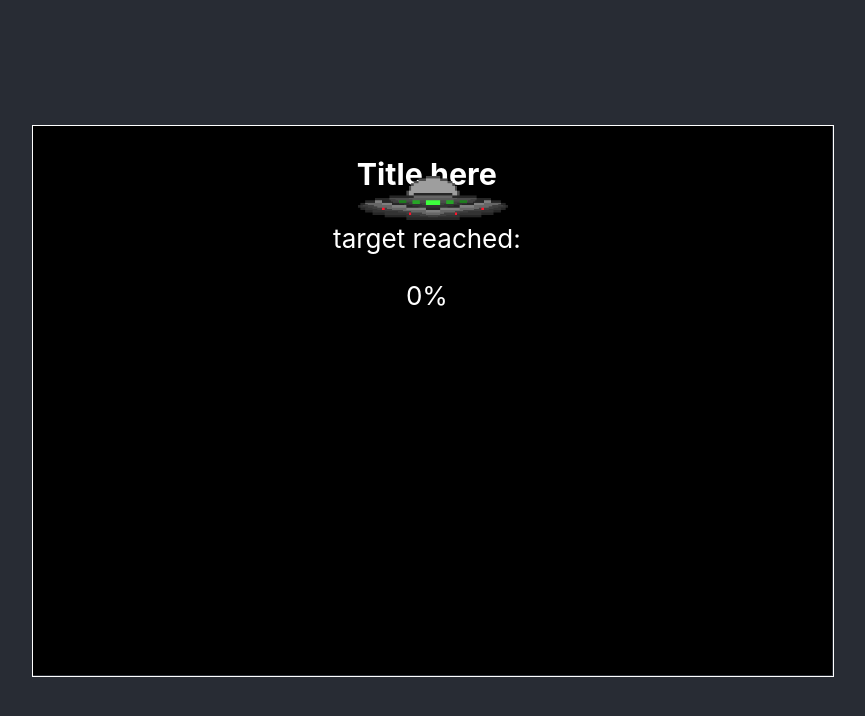
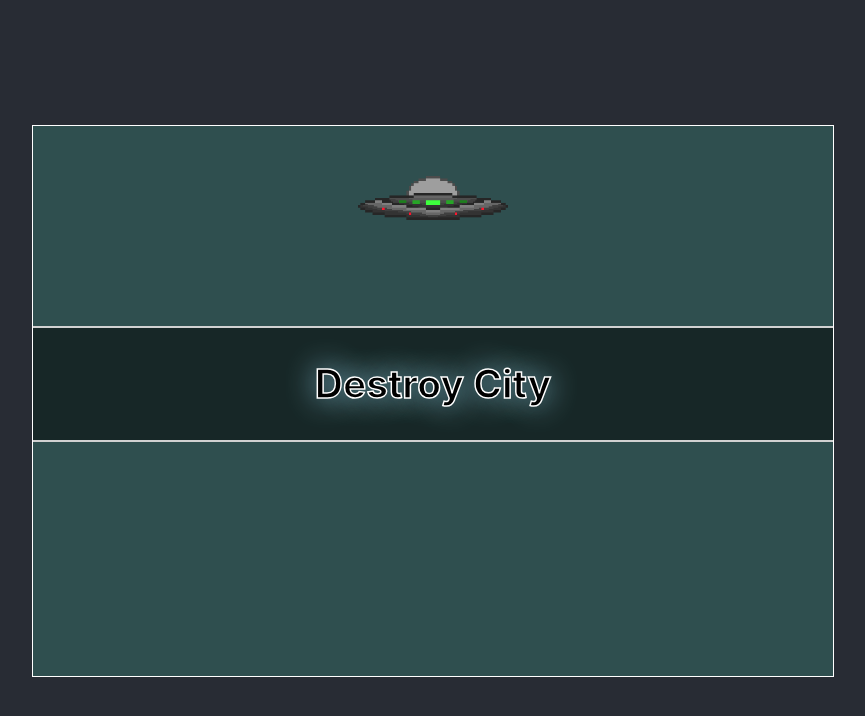
Before and after one commit to git-meaux/button-basher, a React (Create React App) app: page / in a window 1280 px wide. Shown: the top 716 px of the page, without its empty margins (208-1073 px from the left). Built offline with nearby package versions, Linux system fonts and the light colour scheme.

Commit message:
titlebar styling

```diff
--- a/src/minigames/BaseGame.js
+++ b/src/minigames/BaseGame.js
@@ -32,9 +32,9 @@ export default function BaseGame() {
       onKeyDown={keyPressHandler}
     >
       <div className="game-titlebar">
-        <h3>Title here</h3>
-        <p>target reached:</p>
-        <p>{goal}%</p>
+        <h2>Destroy City</h2>
+        {/* <p>target reached:</p>
+        <p>{goal}%</p> */}
       </div>
       <div className="ship">
         <img alt="" src={require("./images/ufo.png")} />
@@ -43,7 +43,7 @@ export default function BaseGame() {
       <div
         className="thing"
         style={{
-          height: `${goal}%`,
+          height: `${((550 - 70) / 100) * goal}px`,
         }}
       ></div>
     </div>
--- a/src/minigames/styles.css
+++ b/src/minigames/styles.css
@@ -1,8 +1,10 @@
+
 .basegame-container{
     position: relative;
     width: 100%;
     height: 100%;
     border: 1px solid white;
+    background-color: darkslategrey;
 
 }
 
@@ -11,14 +13,22 @@
 }
 .game-titlebar{
     position: absolute;
-    left: 300px;
+    text-align: center;
+    background-color: rgba(0,0,0,0.5);
+    border-top: 2px solid rgb(209, 209, 209);
+    border-bottom:2px solid rgb(209, 209, 209);
+    text-shadow: 0px 0px 30px rgb(160, 228, 255);
+    -webkit-text-stroke: 1.5px white;
+    -webkit-text-fill-color: black;
+    top:200px;
+    width: 100%;
     z-index: 2;
 }
 
 .thing{
     position: absolute;
     left: 400px;
-    top:0;
+    top:70px;
     width: 5px;
     height: 5px;
     background-color: rgb(201, 252, 247);
```
